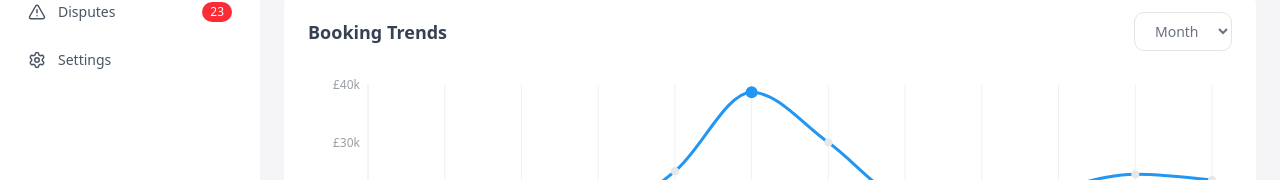
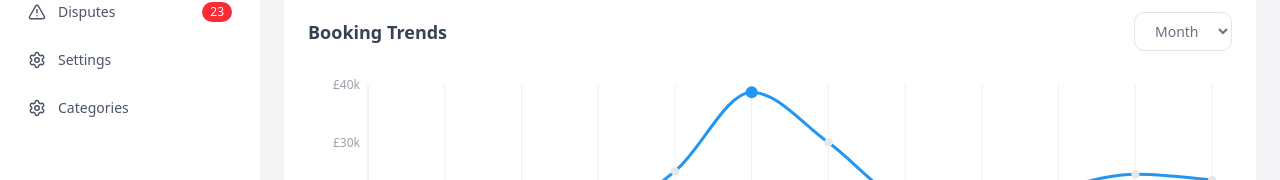
Before and after one commit to Intplus-Tech/Momentev-AdminWeb, a Next.js app: page /overview in a window 1280 px wide. Shown: the part 370-550 px from the top of the page. Built offline with nearby package versions, Linux system fonts and the light colour scheme.

Commit message:
feat: Add AppSidebar component with navigation links, profile display, and responsive behavior for the dashboard.

```diff
--- a/app/(dashboard)/_component/AppSidebar.tsx
+++ b/app/(dashboard)/_component/AppSidebar.tsx
@@ -25,6 +25,7 @@ const menu = [
     badge: 23,
   },
   { label: "Settings", icon: Settings, href: "/settings" },
+  { label: "Categories", icon: Settings, href: "/categories" },
 ];
 
 // Profile fallback component
```
